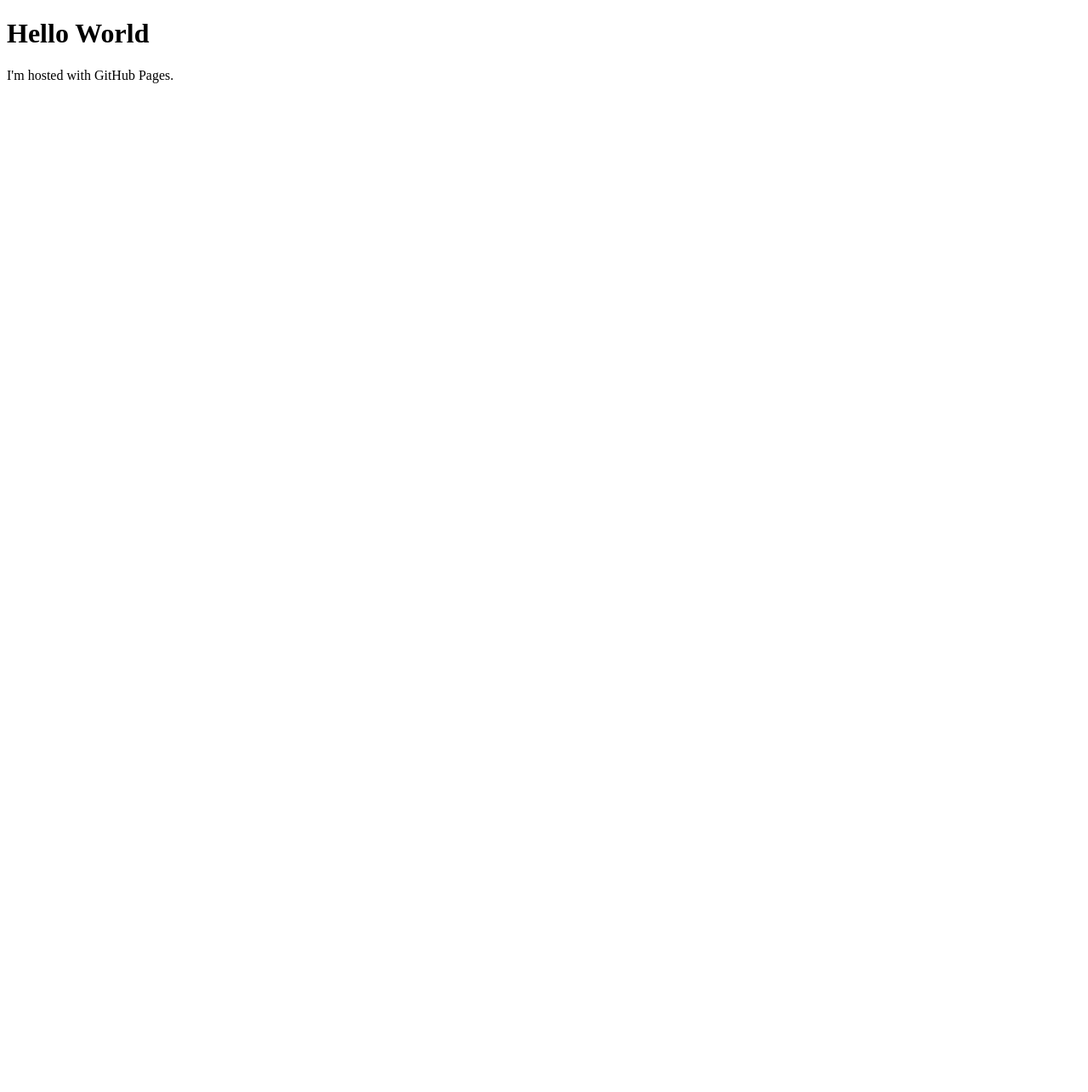
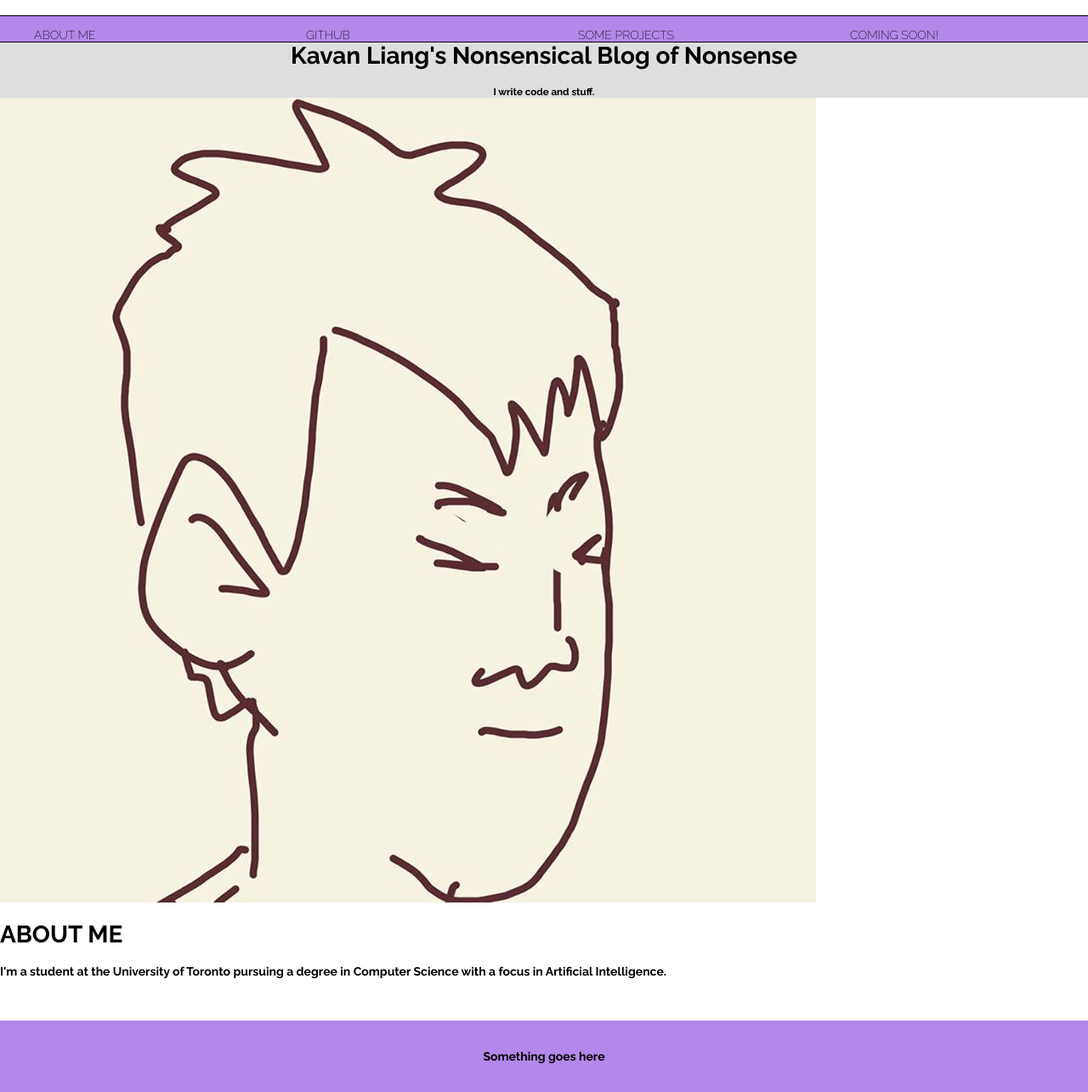
Before and after one commit to KavanLiang/KavanLiang.github.io, a plain HTML site: page index.html in a window 1280 px wide. Shown: the whole page at 85% size. Before the commit the page ends 800 px from the top, so only its background shows below. Drawn offline with Linux system fonts and the light colour scheme.

Commit message:
Cosmetic changes.

```diff
--- a/index.html
+++ b/index.html
@@ -1,10 +1,34 @@
 <!DOCTYPE html>
 <html>
-<head>
-	<title>Kavan's Blog</title>
-</head>
+	<head>
+		<title>Kavan's Blog</title>
+		<link href="https://fonts.googleapis.com/css?family=Amatic+SC|Raleway:100,200,600,700" rel="stylesheet">
+	  <link rel="stylesheet" type="text/css" href="style.css">
+	</head>
 	<body>
-		<h1>Hello World</h1>
-		<p>I'm hosted with GitHub Pages.</p>
+
+		<header>
+			<ul>
+				<li>About Me</li>
+				<li>GitHub</li>
+				<li>Some Projects</li>
+				<li>Coming Soon!</li>
+			</ul>
+		</header>
+
+		<div class="welcome">
+			<h1>Kavan Liang's Nonsensical Blog of Nonsense</hi>
+			<h5>I write code and stuff.</h5>
+		</div>
+
+		</div class="card">
+			<img src="./Images/Kavan's Portrait.jpg">
+			<h1><strong>ABOUT ME<strong></h1>
+				<p>I'm a student at the University of Toronto pursuing a degree in Computer Science with a focus in Artificial Intelligence.</p>
+		</div>
+
+		<footer>
+			<p>Something goes here</p>
+		</footer>
 	</body>
 </html>
--- /dev/null
+++ b/style.css
@@ -0,0 +1,68 @@
+body {
+  background-color: white;
+  font-family: 'Raleway', sans-serif;
+  font-size: 14px;
+  margin: 0 auto;
+}
+
+header {
+  background-color: #B388EB;
+  z-index: 3;
+  position: fixed;
+  text-transform: uppercase;
+  outline: 1px solid black;
+  width: 100%;
+}
+
+li:hover {
+  color: white;
+}
+
+ul {
+  width: 100%;
+  list-style-type: none;
+}
+
+li {
+  float: left;
+  width: 25%;
+}
+
+.welcome {
+  background-color: #DDDFDF;
+  text-align: center;
+  position: relative;
+  padding: 10;
+  top: 30px;
+}
+
+#portrait {
+  border-radius: 100%;
+}
+
+.card {
+  background-color: #DDDFDF;
+  padding: auto;
+  margin-top: 50px;
+  box-shadow: 0 4px 8px 0 rgba(0,0,0,0.2);
+  transition: 0.3s;
+  border-radius: 5px;
+}
+
+.card img {
+  float: right;
+  height: 250;
+  width: 250;
+  border: thick double #7389AE;
+}
+
+.card:hover {
+  box-shadow: 0 8px 16px 0 rgba(0,0,0,0.2);
+}
+
+footer {
+  padding: 20px;
+  text-align: center;
+  background: #B388EB;
+  margin-top: 50px;
+}
```
Also changed, not shown: Images/Kavan's Portrait.jpg (added).
